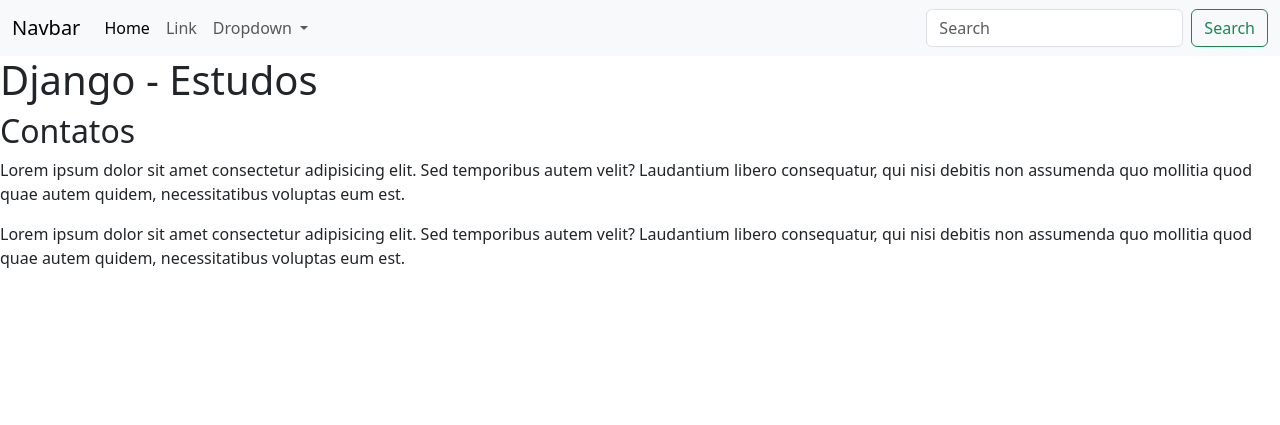
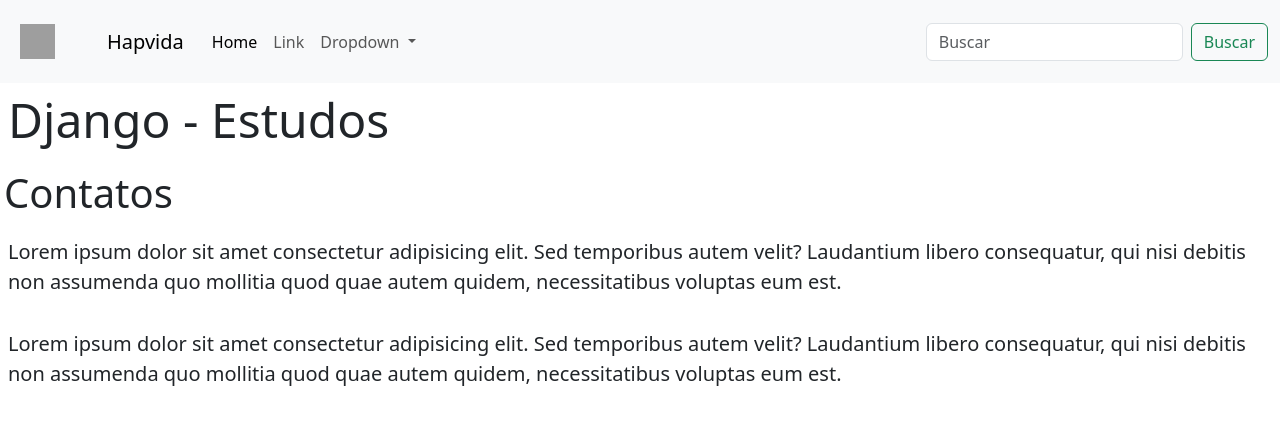
Before and after one commit to Jefferson170713/projeto_agenda_django, a Django app: page / in a window 1280 px wide. Shown: the top 425 px of the page. Run offline with Django 5.2, Linux system fonts and the light colour scheme; some libraries are stand-ins or nearby versions; grey boxes are pictures that could not be loaded.

Commit message:
Ajustanto minha aplicação com BootStrap e testando

```diff
--- a/base_templates/global/base.html
+++ b/base_templates/global/base.html
@@ -13,8 +13,15 @@
 <body>
     <!-- <h1>Testando o Projeto Agenda</h1> -->
     <nav class="navbar navbar-expand-lg bg-body-tertiary">
+        <nav class="navbar bg-body-tertiary">
+          <div class="container">
+            <a class="navbar-brand p-2" href="#">
+              <img src="{% static 'global/logo_hapvida_2.svg' %}" alt="Hapvida" width="35" height="35">
+            </a>
+          </div>
+        </nav>
         <div class="container-fluid">
-          <a class="navbar-brand" href="#">Navbar</a>
+          <a class="navbar-brand p-md-1" href="#">Hapvida</a>
           <button class="navbar-toggler" type="button" data-bs-toggle="collapse" data-bs-target="#navbarSupportedContent" aria-controls="navbarSupportedContent" aria-expanded="false" aria-label="Toggle navigation">
             <span class="navbar-toggler-icon"></span>
           </button>
@@ -38,9 +45,9 @@
                 </ul>
               </li>
             </ul>
-            <form class="d-flex" role="search">
-              <input class="form-control me-2" type="search" placeholder="Search" aria-label="Search">
-              <button class="btn btn-outline-success" type="submit">Search</button>
+            <form class="d-flex" role="Buscar">
+              <input class="form-control me-2" type="search" placeholder="Buscar" aria-label="Buscar">
+              <button class="btn btn-outline-success" type="submit">Buscar</button>
             </form>
           </div>
         </div>
--- a/contact/templates/contact/index.html
+++ b/contact/templates/contact/index.html
@@ -4,12 +4,12 @@
 
 {% block conteudo %}
 
-    <h1>Django - Estudos</h1>
-    <h2>Contatos</h2>
-    <p>
+    <h1 class="display-5 p-md-2">Django - Estudos</h1>
+    <h2 class="display-6 p-md-1">Contatos</h2>
+    <p class="lead p-2 mg-2">
         Lorem ipsum dolor sit amet consectetur adipisicing elit. Sed temporibus autem velit? Laudantium libero consequatur, qui nisi debitis non assumenda quo mollitia quod quae autem quidem, necessitatibus voluptas eum est.
     </p>
-    <p>
+    <p class="lead p-2 mg-2">
         Lorem ipsum dolor sit amet consectetur adipisicing elit. Sed temporibus autem velit? Laudantium libero consequatur, qui nisi debitis non assumenda quo mollitia quod quae autem quidem, necessitatibus voluptas eum est.
     </p>
 {% endblock %}
```
Also changed, not shown: base_static/global/logo_hapvida_2.svg (added), 1 other file.
